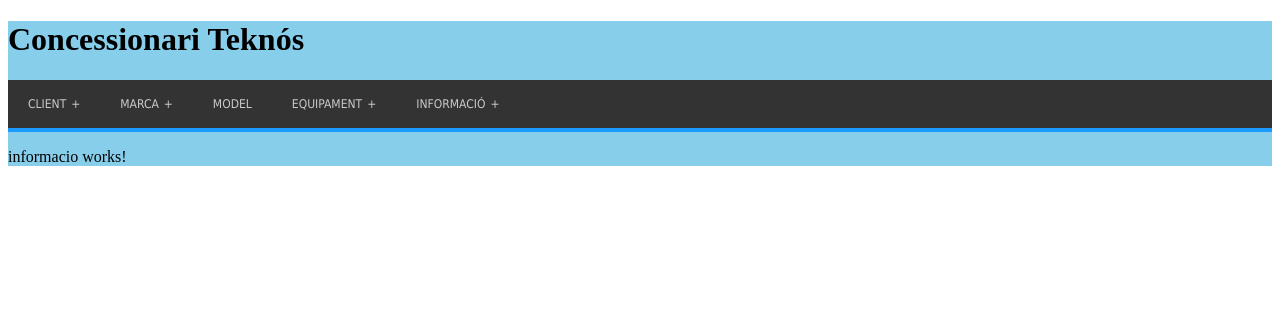
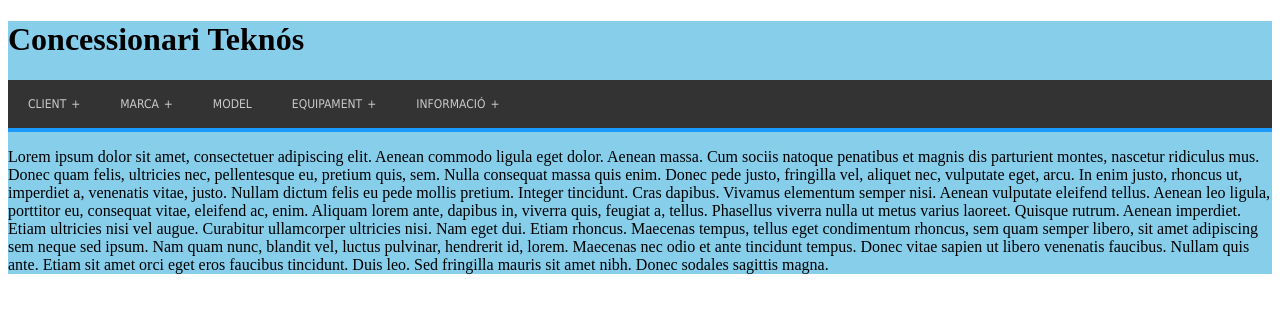
Before and after one commit to sales67/concessionari, an Angular app: page /informacio in a window 1280 px wide. Shown: the top 312 px of the page. Built offline with nearby package versions, Linux system fonts and the light colour scheme.

Commit message:
no message

```diff
--- a/src/app/cotxes/informacio/informacio.component.html
+++ b/src/app/cotxes/informacio/informacio.component.html
@@ -1,3 +1,5 @@
+<html>
 <p>
-  informacio works!
+  Lorem ipsum dolor sit amet, consectetuer adipiscing elit. Aenean commodo ligula eget dolor. Aenean massa. Cum sociis natoque penatibus et magnis dis parturient montes, nascetur ridiculus mus. Donec quam felis, ultricies nec, pellentesque eu, pretium quis, sem. Nulla consequat massa quis enim. Donec pede justo, fringilla vel, aliquet nec, vulputate eget, arcu. In enim justo, rhoncus ut, imperdiet a, venenatis vitae, justo. Nullam dictum felis eu pede mollis pretium. Integer tincidunt. Cras dapibus. Vivamus elementum semper nisi. Aenean vulputate eleifend tellus. Aenean leo ligula, porttitor eu, consequat vitae, eleifend ac, enim. Aliquam lorem ante, dapibus in, viverra quis, feugiat a, tellus. Phasellus viverra nulla ut metus varius laoreet. Quisque rutrum. Aenean imperdiet. Etiam ultricies nisi vel augue. Curabitur ullamcorper ultricies nisi. Nam eget dui. Etiam rhoncus. Maecenas tempus, tellus eget condimentum rhoncus, sem quam semper libero, sit amet adipiscing sem neque sed ipsum. Nam quam nunc, blandit vel, luctus pulvinar, hendrerit id, lorem. Maecenas nec odio et ante tincidunt tempus. Donec vitae sapien ut libero venenatis faucibus. Nullam quis ante. Etiam sit amet orci eget eros faucibus tincidunt. Duis leo. Sed fringilla mauris sit amet nibh. Donec sodales sagittis magna.
 </p>
+</html>
--- a/src/app/cotxes/informacio/noticies/noticies.component.html
+++ b/src/app/cotxes/informacio/noticies/noticies.component.html
@@ -1,3 +1,5 @@
+<html>
 <p>
-  noticies works!
+  Muy lejos, más allá de las montañas de palabras, alejados de los países de las vocales y las consonantes, viven los textos simulados. Viven aislados en casas de letras, en la costa de la semántica, un gran océano de lenguas. Un riachuelo llamado Pons fluye por su pueblo y los abastece con las normas necesarias. Hablamos de un país paraisomático en el que a uno le caen pedazos de frases asadas en la boca. Ni siquiera los todopoderosos signos de puntuación dominan a los textos simulados; una vida, se puede decir, poco ortográfica. Pero un buen día, una pequeña línea de texto simulado, llamada Lorem Ipsum, decidió aventurarse y salir al vasto mundo de la gramática. El gran Oxmox le desanconsejó hacerlo, ya que esas tierras estaban llenas de comas malvadas, signos de interrogación salvajes y puntos y coma traicioneros, pero el texto simulado no se dejó atemorizar. Empacó sus siete versales, enfundó su inicial en el cinturón y se puso en camino. Cuando ya había escalado las primeras colinas de las montañas cursivas, se dio media vuelta para dirigir su mirada por última vez, hacia su ciudad natal Letralandia, el encabezamiento del pueblo Alfabeto
 </p>
+</html>
```
